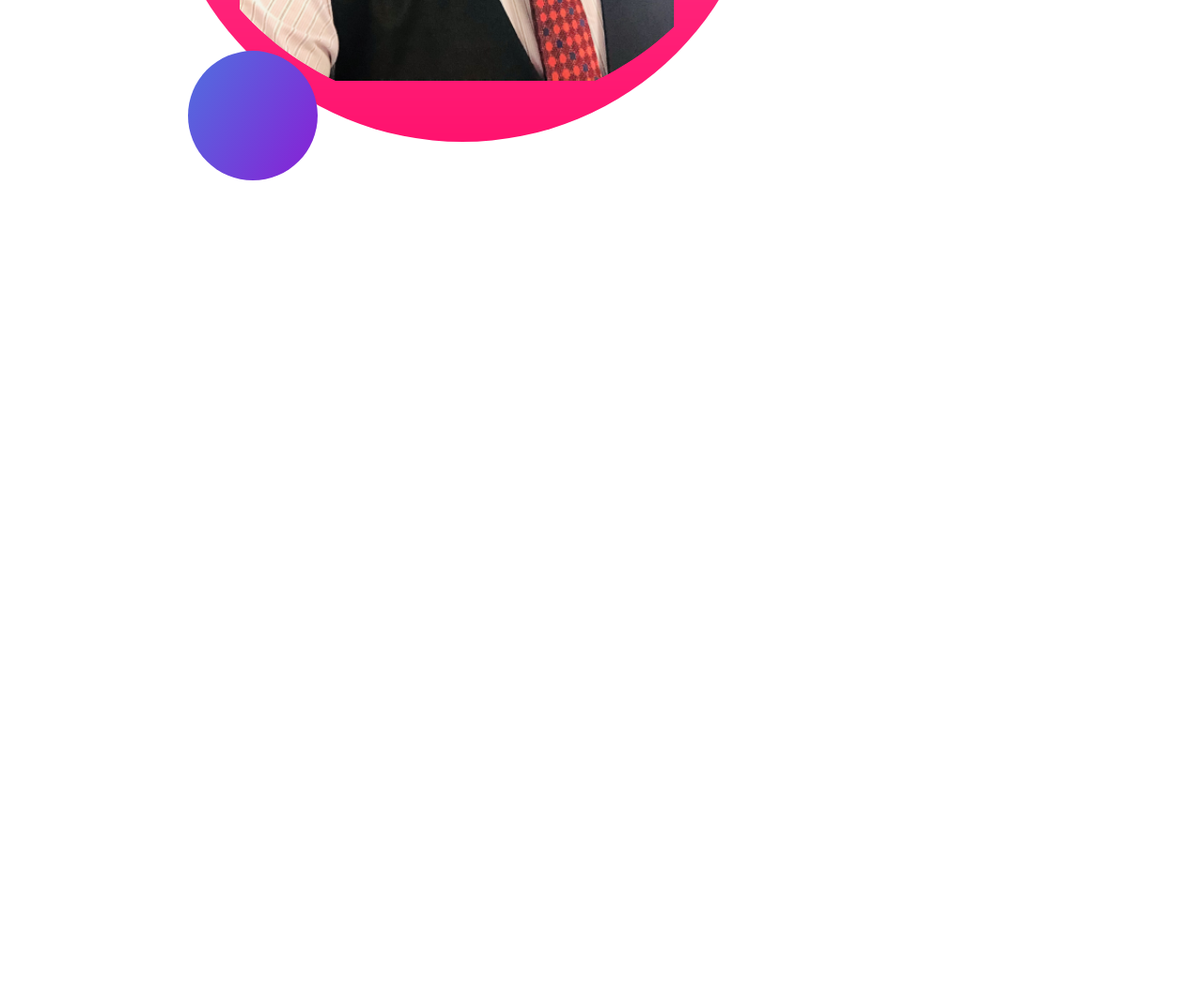
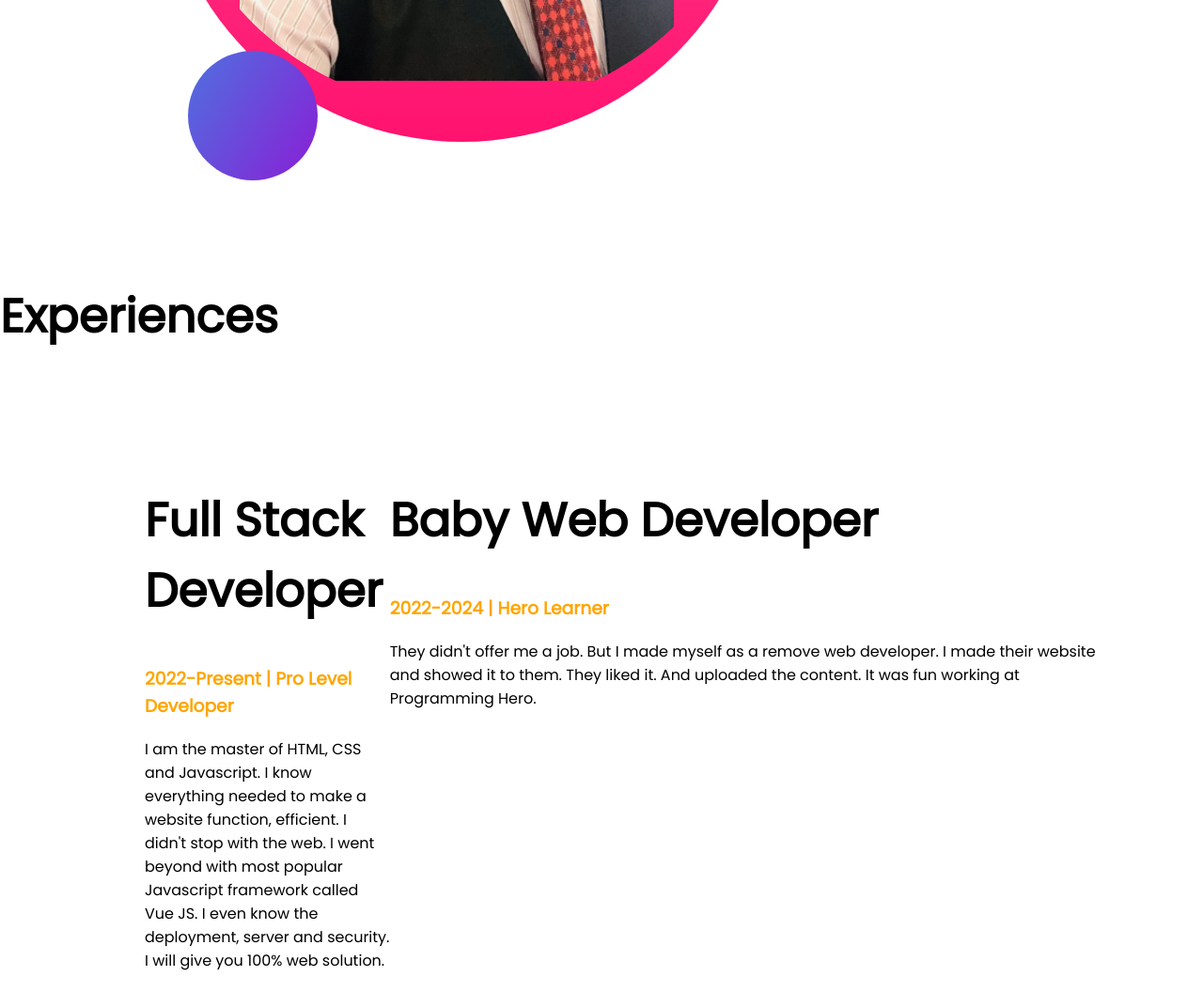
Before and after one commit to mayenuddin98/developer-portfolio, a plain HTML site: page index.html in a window 1280 px wide. Shown: the part 1156-2228 px from the top of the page at 94% size. Before the commit the page ends 1456 px from the top, so only its background shows below. Drawn offline with Linux system fonts and the light colour scheme.

Commit message:
text added

```diff
--- a/index.html
+++ b/index.html
@@ -13,7 +13,7 @@
 </head>
 
 <body>
-    <section class="top-banner">
+    <section class="top-banner flexible-container">
         <div class="half-width">
             <h1>Welcome To</h1>
             <h1><span class="orange-color">Mayenuddin</span> World!</h1>
@@ -29,7 +29,7 @@
             <img src="images/my-bg.png" alt="">
         </div>
     </section>
-    <section class="dream-big">
+    <section class="dream-big flexible-container">
         <div>
             <img src="images/mayen-pic2.png" alt="">
         </div>
@@ -40,9 +40,32 @@
                 to make simple website. My goal is to build 3 websites and learn advanced topics.</p>
             <a class="link-button" target="_blank" href="">DOWNLOAD RESUME</a>
         </div>
+    </section>
+
+    <section class="experience-area">
+        <h1>Experiences</h1>
+        <div class="flexible-container">
+            <div class="half-width">
+                <h1>Full Stack Developer</h1>
+                <h3 class="orange-color">2022-Present | Pro Level Developer</h3>
+                <p>I am the master of HTML, CSS and Javascript. I know everything needed to make a website function,
+                    efficient. I didn't stop with the web. I went beyond with most popular Javascript framework called
+                    Vue
+                    JS. I even know the deployment, server and security. I will give you 100% web solution.
+                </p>
+            </div>
+            <div class="half width">
+                <h1>Baby Web Developer</h1>
+                <h3 class="orange-color">2022-2024 | Hero Learner</h3>
+                <p>They didn't offer me a job. But I made myself as a remove web developer. I made their website and
+                    showed
+                    it to them. They liked it. And uploaded the content. It was fun working at Programming Hero.</p>
+            </div>
+        </div>
+
+    </section>
 
 
-    </section>
 </body>
 
 </html>
--- a/style.css
+++ b/style.css
@@ -11,7 +11,7 @@ h1 {
     color: orange;
 }
 
-section {
+.flexible-container {
     display: flex;
     margin: 100px;
 }
```
